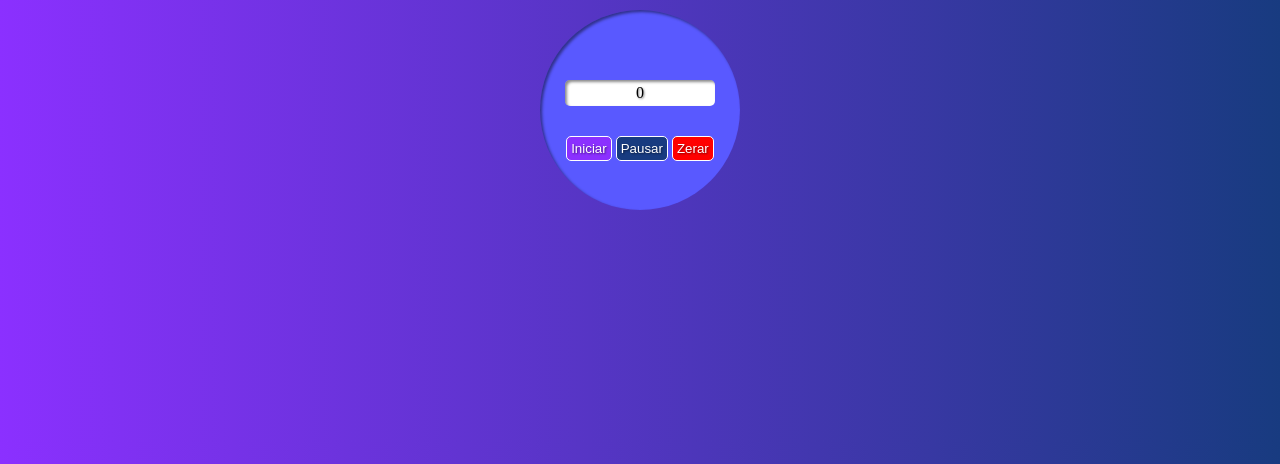
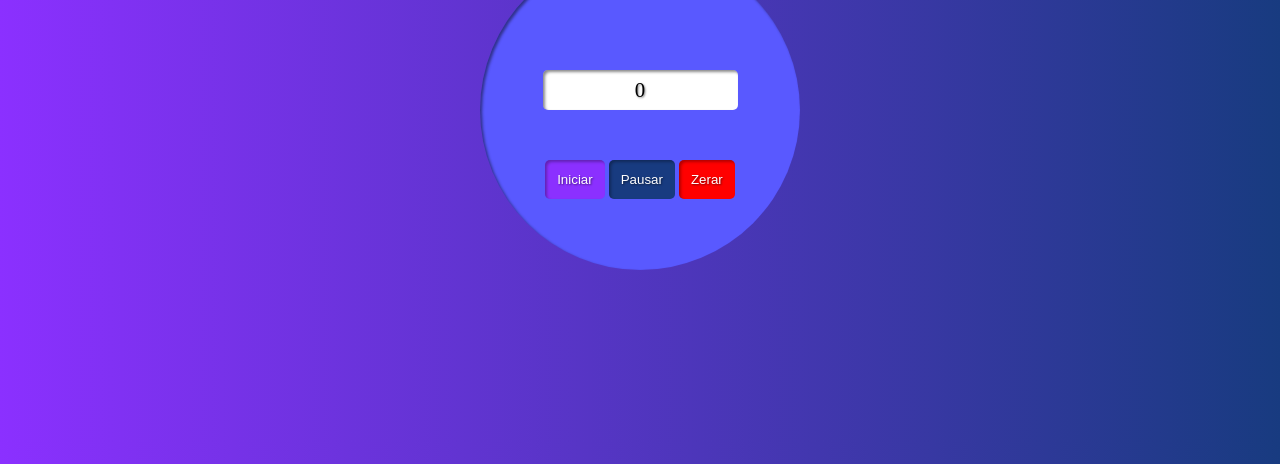
Before and after one commit to lfalvespe/estudos-javascript, a plain HTML site: page cronometro/index.html in a window 1280 px wide. Shown: the part 336-800 px from the top of the page. Drawn offline with Linux system fonts and the light colour scheme.

Commit message:
Update style.css

```diff
--- a/cronometro/style.css
+++ b/cronometro/style.css
@@ -23,7 +23,7 @@ h2 {
 	padding: 5px;
 	color: white;
 	border-radius: 5px;
-	box-shadow: 2px 2px 2px rgba(0, 0, 0, 0.301);
+	box-shadow: 2px 2px 2px rgba(0, 0, 0, 0.253);
 	text-shadow: 1px 1px 2px #183b80a6;
 
 }
@@ -40,36 +40,38 @@ main {
 
 section {
 	margin-top: 20px;
-	width: 200px;
-	height: 200px;
+	width: 320px;
+	height: 320px;
 	background-color: #5959FF ;
 	text-align: center;
 	padding: 10px;
-	border-radius: 100px;
+	border-radius: 200px;
 	box-shadow: inset 2px 2px 3px rgba(0, 0, 0, 0.459);
 }
 
 .tela {
 	margin: auto;
-	margin-top: 60px;
-	width: 150px;
+	margin-top: 110px;
+	width: 195px;
 	background-color: white;
 	text-shadow: 1px 1px 2px rgba(0, 0, 0, 0.479);
-	padding: 4px;
+	padding: 8px;
 	border-radius: 5px;
 	box-shadow: inset 2px 2px 3px rgba(0, 0, 0, 0.459);
+	font-size: 1.3em;
 }
 
 .botoes {
-	margin-top: 30px;
+	margin-top: 50px;
 }
 
 input {
-	padding: 4px;
+	padding: 12px;
 	border-radius: 5px;
-	border: 1px solid white;
+	border: none;
 	color: white;
 	text-shadow: 1px 1px 2px rgba(0, 0, 0, 0.479);
+	box-shadow: inset 2px 2px 3px rgba(0, 0, 0, 0.301);
 }
 
 #iniciar {
```
